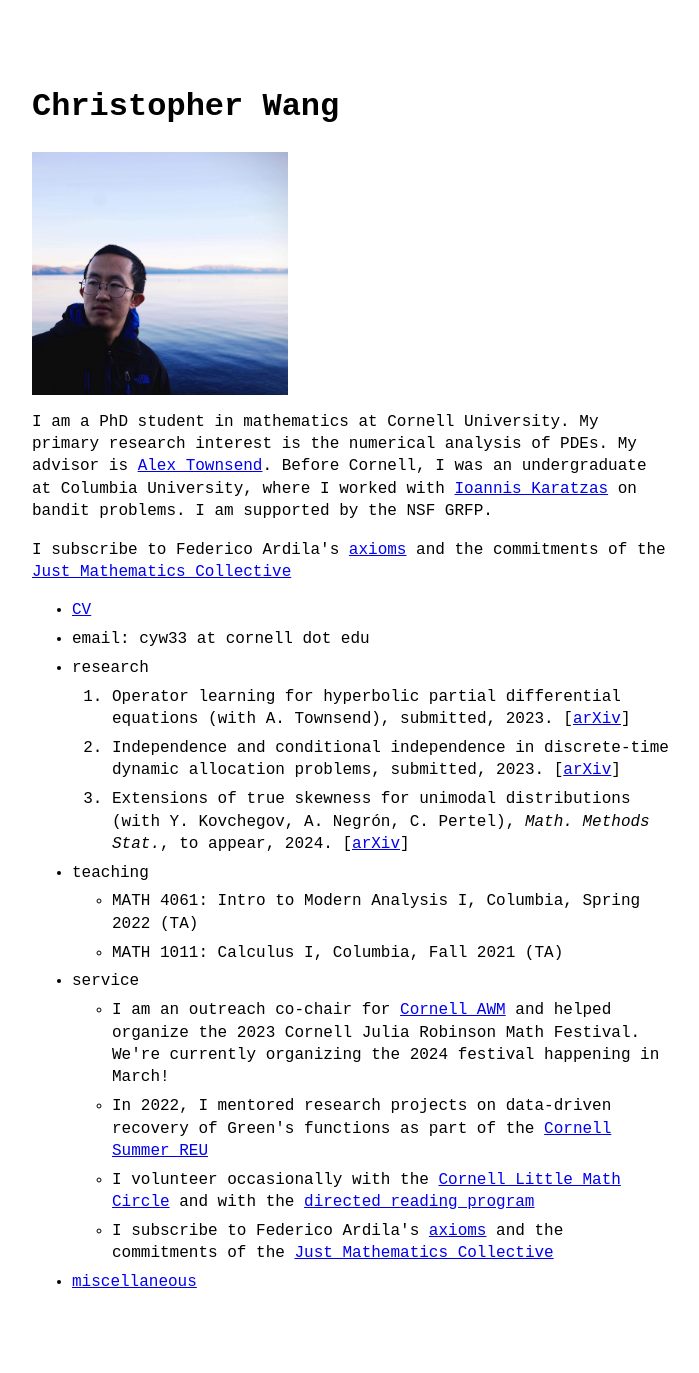
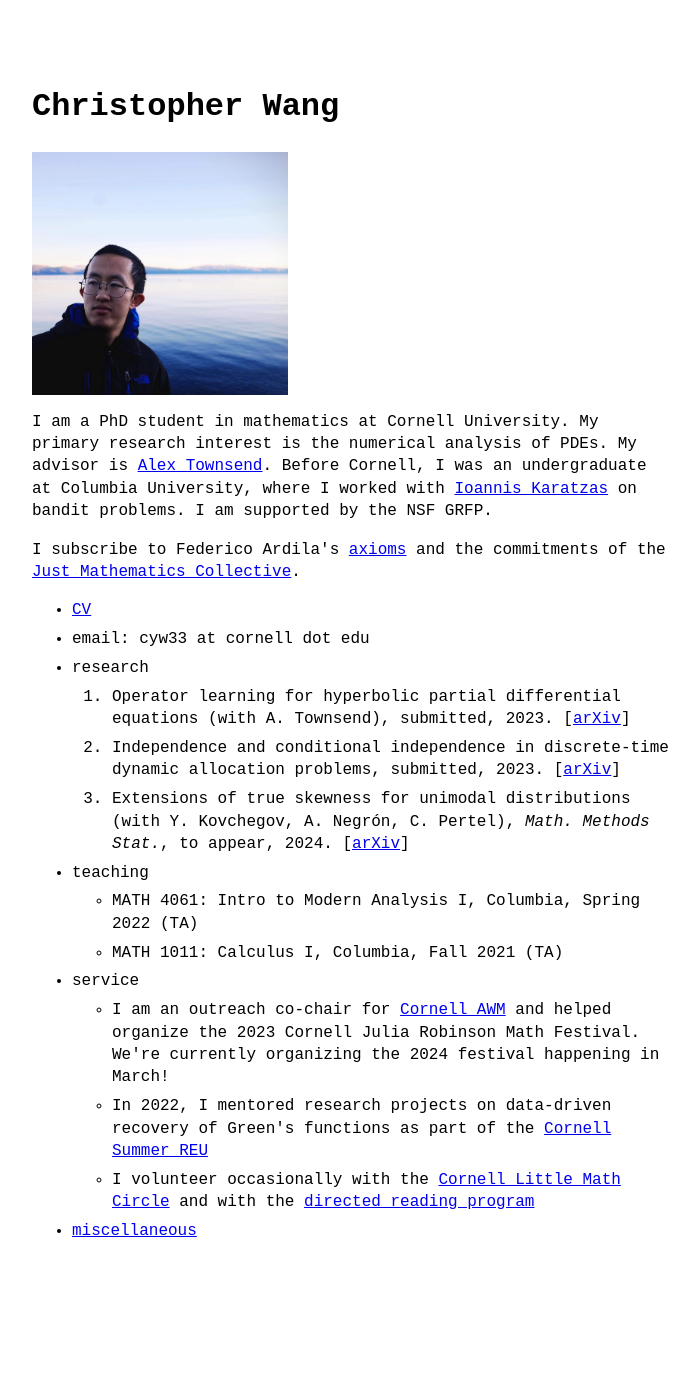
Before and after one commit to chriswang030/chriswang030.github.io, a Jekyll site: the page built from index.md, in a window 1280 px wide. Shown: the whole page, without its empty margins (288-987 px from the left). Built offline with Jekyll 4.4.1, drawn with Linux system fonts in a browser that asks for light colours; after the commit the page ends 1322 px from its top, so only the background shows below that.

Commit message:
Typo fix

```diff
--- a/_data/menu.yml
+++ b/_data/menu.yml
@@ -23,7 +23,6 @@ entries:
       - title: "I am an outreach co-chair for <a href='https://pi.math.cornell.edu/~awm/index.html'>Cornell AWM</a> and helped organize the 2023 Cornell Julia Robinson Math Festival. We're currently organizing the 2024 festival happening in March!"
       - title: "In 2022, I mentored research projects on data-driven recovery of Green's functions as part of the <a href='https://math.cornell.edu/history-reu-and-spur-summer-program-undergraduate-research-programs'>Cornell Summer REU</a>"
       - title: "I volunteer occasionally with the <a href='https://pi.math.cornell.edu/~zakh/little/'>Cornell Little Math Circle</a> and with the <a href='https://sites.google.com/cornell.edu/cornell-drp'>directed reading program</a>"
-      - title: "I subscribe to Federico Ardila's <a href='https://fardila.com/'>axioms</a> and the commitments of the <a href='https://www.justmathematicscollective.net/'>Just Mathematics Collective</a>"
 
   - title: miscellaneous
     url: misc
--- a/_layouts/home.html
+++ b/_layouts/home.html
@@ -21,7 +21,7 @@ layout: default
   <p>
     I subscribe to Federico Ardila's <a href='https://fardila.com/'>axioms</a> and
     the commitments of the <a href='https://www.justmathematicscollective.net/'>
-    Just Mathematics Collective</a>
+    Just Mathematics Collective</a>.
   </p>
 </header>
 
```
Also changed, not shown: 1 other file.
